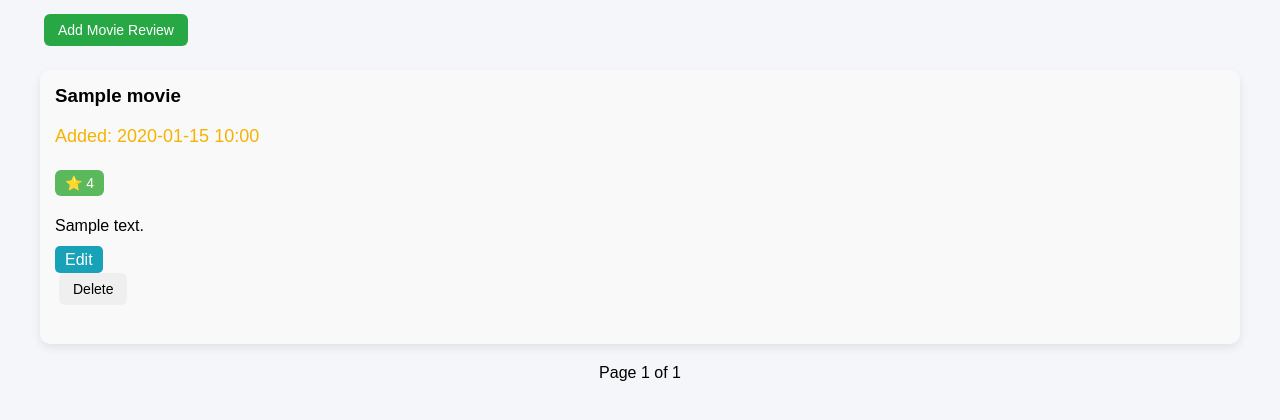
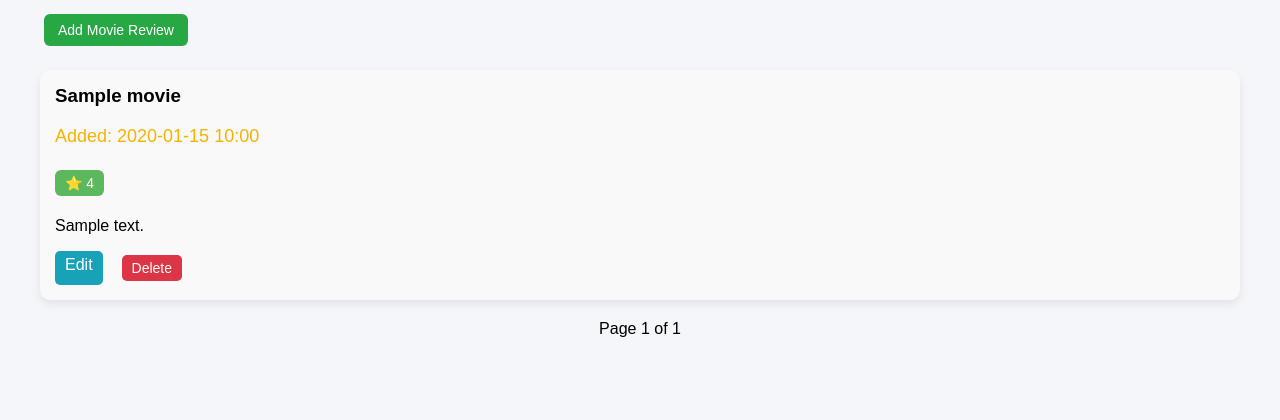
Before and after one commit to wwwatchara2707-2549/movie-review-flask, a Flask app: template templates/index.html in a window 1280 px wide. Shown: the part 354-774 px from the top of the page. Run offline with Flask 3, Linux system fonts and the light colour scheme; the template is opened without the code that fills it: most values are stand-ins (such as "Sample title", 1, 10 or a date in 2020).

Commit message:
Align edit and delete buttons horizontally

```diff
--- a/static/style.css
+++ b/static/style.css
@@ -364,3 +364,26 @@ a[href*="edit"] {
 a[href*="edit"]:hover {
     background-color: #117a8b;
 }
+.action-buttons {
+    display: flex;
+    gap: 10px;
+    margin-top: 10px;
+}
+
+.delete-form {
+    margin: 0;
+}
+
+.delete-btn {
+    padding: 5px 10px;
+    background-color: #dc3545;
+    color: white;
+    border: none;
+    border-radius: 5px;
+    cursor: pointer;
+    transition: background 0.2s ease;
+}
+
+.delete-btn:hover {
+    background-color: #a71d2a;
+}
--- a/templates/index.html
+++ b/templates/index.html
@@ -108,17 +108,22 @@
 
             <p>{{ movie.review }}</p>
 
-            <!-- EDIT -->
-            <a href="{{ url_for('edit_movie', id=movie.id) }}">
+            <div class="action-buttons">
+
+    <a href="{{ url_for('edit_movie', id=movie.id) }}" class="edit-btn">
         Edit
     </a>
 
-            <!-- DELETE -->
     <form action="{{ url_for('delete_movie', id=movie.id) }}"
           method="POST"
+          class="delete-form"
           onsubmit="return confirm('Are you sure you want to delete this movie?');">
-                <button type="submit">Delete</button>
+        <button type="submit" class="delete-btn">
+            Delete
+        </button>
     </form>
+
+</div>
 
         </div>
     {% endfor %}
```
Lines whose indentation alone changed are shown as unchanged.
